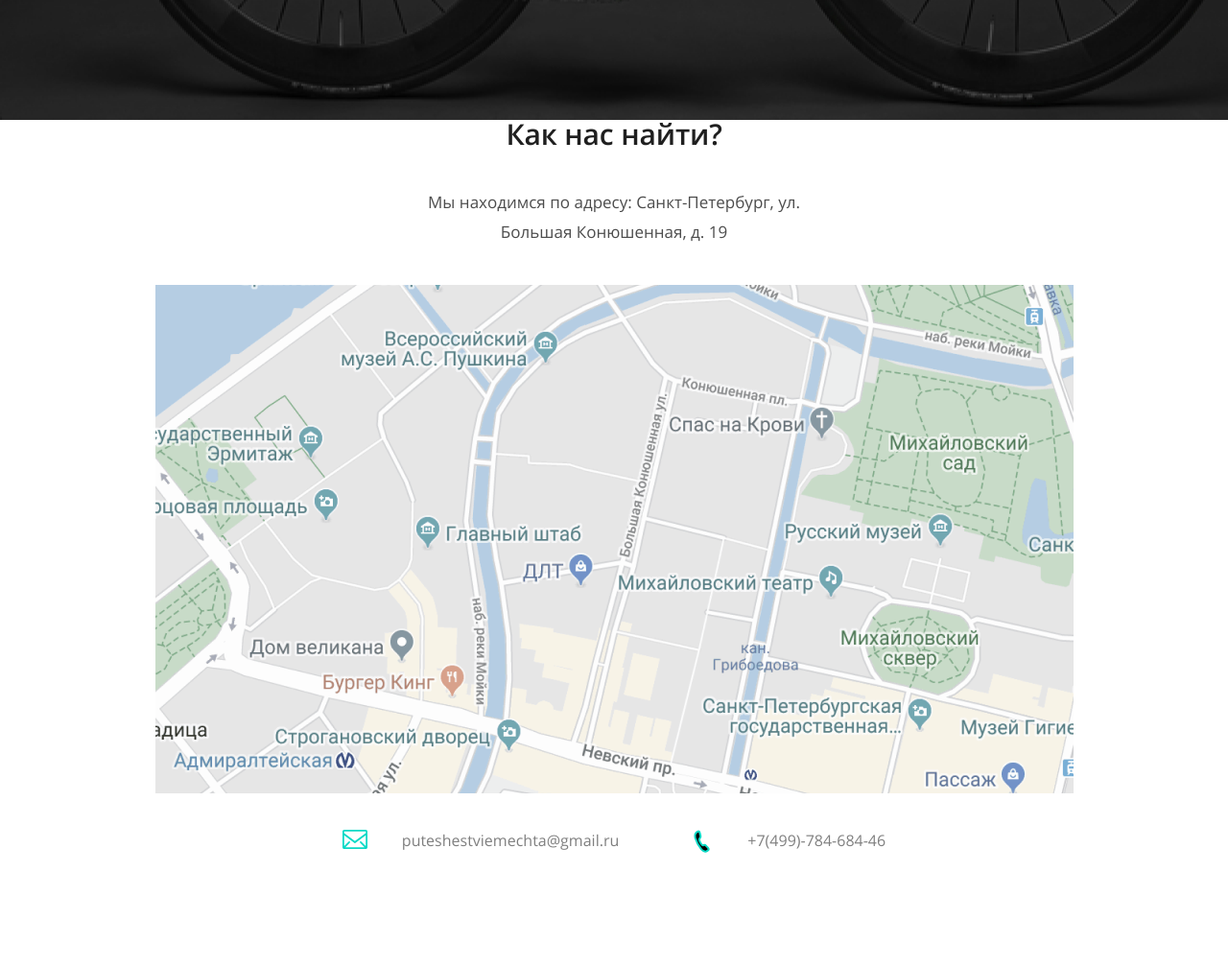
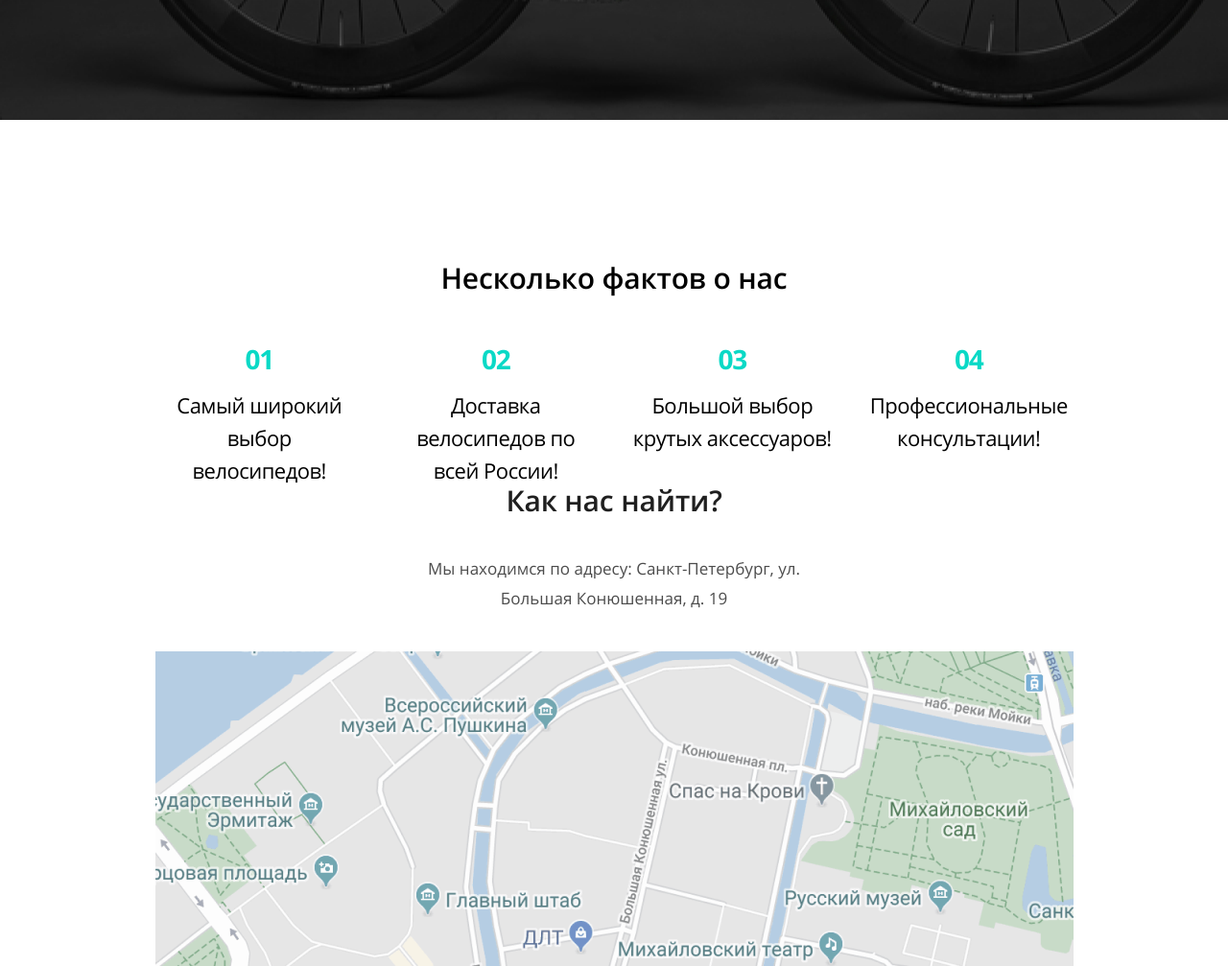
Before and after one commit to Borisova-EV/bicycles, a website: page source/index.html in a window 1280 px wide. Shown: the part 700-1707 px from the top of the page at 96% size. Drawn offline with nearby package versions, Linux system fonts and the light colour scheme; files that its build step writes are made by us from their sources; files whose address does not match are found by name.

Commit message:
Добавляет блок О нас

```diff
--- a/source/index.html
+++ b/source/index.html
@@ -54,6 +54,15 @@
   </header>
   <main class="page-main">
     <h1 class="visually-hidden">Интернет-магазин велосипедов Moon</h1>
+    <section class="page-main__about about">
+      <h2>Несколько фактов о нас</h2>
+      <ul>
+        <li>Самый широкий выбор велосипедов!</li>
+        <li>Доставка велосипедов по всей России!</li>
+        <li>Большой выбор крутых аксессуаров!</li>
+        <li>Профессиональные консультации!</li>
+      </ul>
+    </section>
   </main>
   <footer class="page-footer">
     <h2>Как нас найти?</h2>
--- /dev/null
+++ b/source/sass/blocks/about.scss
@@ -0,0 +1,79 @@
+.about {
+  h2 {
+    margin-top: 0;
+    margin-bottom: 50px;
+
+    @media (max-width: $tablet-max-width) {
+      margin-bottom: 30px;
+    }
+  }
+
+  ul {
+    width: 76.7%;
+    margin: 0 auto;
+    display: grid;
+    grid-template-columns: repeat(4, 1fr);
+    column-gap: 38px;
+    padding-left: 0;
+    list-style: none;
+    font-size: 22px;
+    line-height: 34px;
+    letter-spacing: -0.5px;
+    text-align: center;
+    color: $basic-black;
+
+    @media (max-width: $tablet-max-width) {
+      grid-template-columns: repeat(2, 1fr);
+      column-gap: 30px;
+      row-gap: 40px;
+    }
+
+    @media (max-width: $mobile-max-width) {
+      display: block;
+      width: 263px;
+      font-size: 18px;
+    }
+  }
+
+  li {
+    &:not(:last-child) {
+      @media (max-width: $mobile-max-width) {
+        margin-bottom: 35px;
+      }
+    }
+
+    &::before {
+      display: block;
+      margin-bottom: 12px;
+      font-weight: bold;
+      font-size: 28px;
+      line-height: 38px;
+      letter-spacing: -1.3px;
+      color: $turquoise;
+
+      @media (max-width: $tablet-max-width) {
+        margin-bottom: 18px;
+      }
+
+      @media (max-width: $mobile-max-width) {
+        margin-bottom: 30px;
+      }
+    }
+
+    &:first-child::before {
+      content: "01"
+    }
+
+    &:nth-child(2)::before {
+      content: "02"
+    }
+
+    &:nth-child(3)::before {
+      content: "03"
+    }
+
+    &:nth-child(4)::before {
+      content: "04"
+    }
+  }
+}
--- a/source/sass/blocks/page-body.scss
+++ b/source/sass/blocks/page-body.scss
@@ -14,6 +14,7 @@
 
     @media (max-width: $tablet-max-width) {
       font-size: 24px;
+      line-height: 41px;
     }
     @media (max-width: $mobile-max-width) {
       font-size: 18px;
--- a/source/sass/blocks/page-header.scss
+++ b/source/sass/blocks/page-header.scss
@@ -2,6 +2,7 @@
   width: 100%;
   min-height: 825px;
   padding-top: 10px;
+  margin-bottom: 150px;
   background-image: url("../img/promo/bike.jpg");
   background-repeat: no-repeat;
   background-size: cover;
@@ -11,7 +12,9 @@
   }
 
   @media (max-width: $tablet-max-width) {
+    min-height: auto;
     padding-top: 0;
+    margin-bottom: 70px;
     background-image: none;
   }
 }
--- /dev/null
+++ b/source/sass/blocks/page-main.scss
@@ -0,0 +1,20 @@
+.page-main {
+  h2 {
+    text-align: center;
+  }
+}
+
+.page-main__about {
+  padding-left: 22px;
+  padding-right: 22px;
+
+  @media (max-width: $tablet-max-width) {
+    padding-left: 21px;
+    padding-right: 21px;
+  }
+
+  @media (max-width: $mobile-max-width) {
+    padding-left: 16px;
+    padding-right: 16px;
+  }
+}
--- a/source/sass/style.scss
+++ b/source/sass/style.scss
@@ -4,11 +4,13 @@
 @import "global/variables.scss";
 
 //blocks
+@import "blocks/about.scss";
 @import "blocks/button.scss";
 @import "blocks/form.scss";
 @import "blocks/main-navigation.scss";
 @import "blocks/page-body.scss";
 @import "blocks/page-footer.scss";
 @import "blocks/page-header.scss";
+@import "blocks/page-main.scss";
 @import "blocks/promo.scss";
 @import "blocks/selection.scss";
```
Also changed, not shown: build/css/style.min.css, build/index.html, 1 other file.
